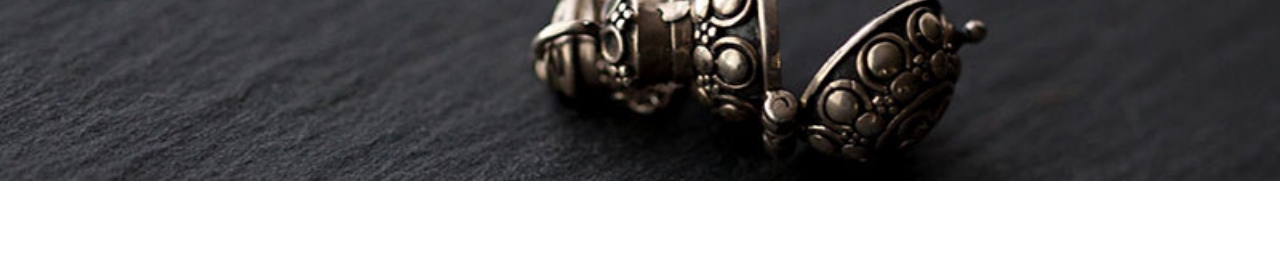
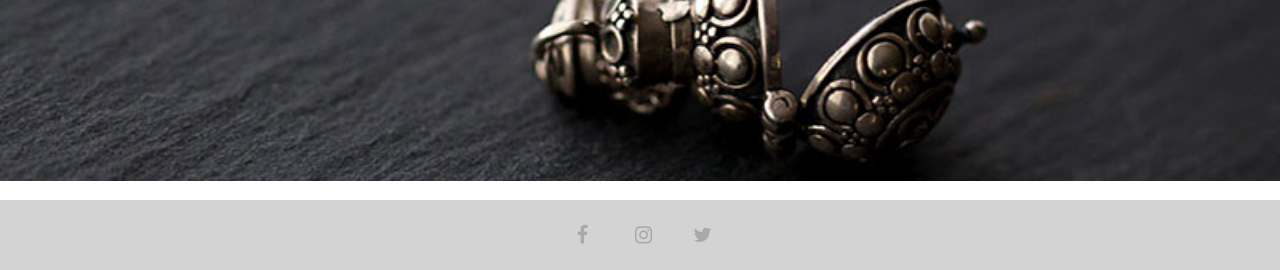
Before and after one commit to Nancy-Muthinzi/capstone-project, a Django app: page / in a window 1280 px wide. Shown: the part 530-800 px from the top of the page. Run offline with Django 3.2, Linux system fonts and the light colour scheme; some libraries are stand-ins or nearby versions.

Commit message:
add footer & social media buttons

```diff
--- a/shop/static/css/base.css
+++ b/shop/static/css/base.css
@@ -65,3 +65,27 @@ input:-moz-placeholder {
 input::-webkit-input-placeholder {
   color: #999;
 }
+.footer {
+  position: fixed;
+  left: 0;
+  bottom: 0;
+  width: 100%;
+  background-color: lightgrey;
+  color: white;
+  text-align: center;
+}
+.fa {
+  padding: 20px;
+  font-size: 20px;
+  width: 50px;
+  text-align: center;
+  text-decoration: none;
+  border-radius: 50%;
+  margin: 5px 2px;
+}
+.fa:hover {
+  opacity: 0.7;
+}
+.fa-facebook, .fa-instagram, .fa-twitter {
+  color: darkgrey;
+}
--- a/shop/templates/home.html
+++ b/shop/templates/home.html
@@ -19,10 +19,17 @@
                     for our partner artisans in Kenya. Every product directly impacts the community and family of the
                     artisans who made
                     it.</p>
-                    <button type="button" class="btn btn-secondary btn-lg" action="{% url 'shop' %}" style="color:darkgrey; border-radius:10em;">Welcome</button>
+                <button type="button" class="btn btn-secondary btn-lg" action="{% url 'shop' %}" style="color:darkgrey; border-radius:10em;">Welcome</button>
 
             </div>
         </div>
     </div>
+
+    <div class="footer">
+        <a href="#" class="fa fa-facebook"></a>
+        <a href="#" class="fa fa-instagram"></a>
+        <a href="#" class="fa fa-twitter"></a>
+
+    </div>
 </div>
 {% endblock %}
```
